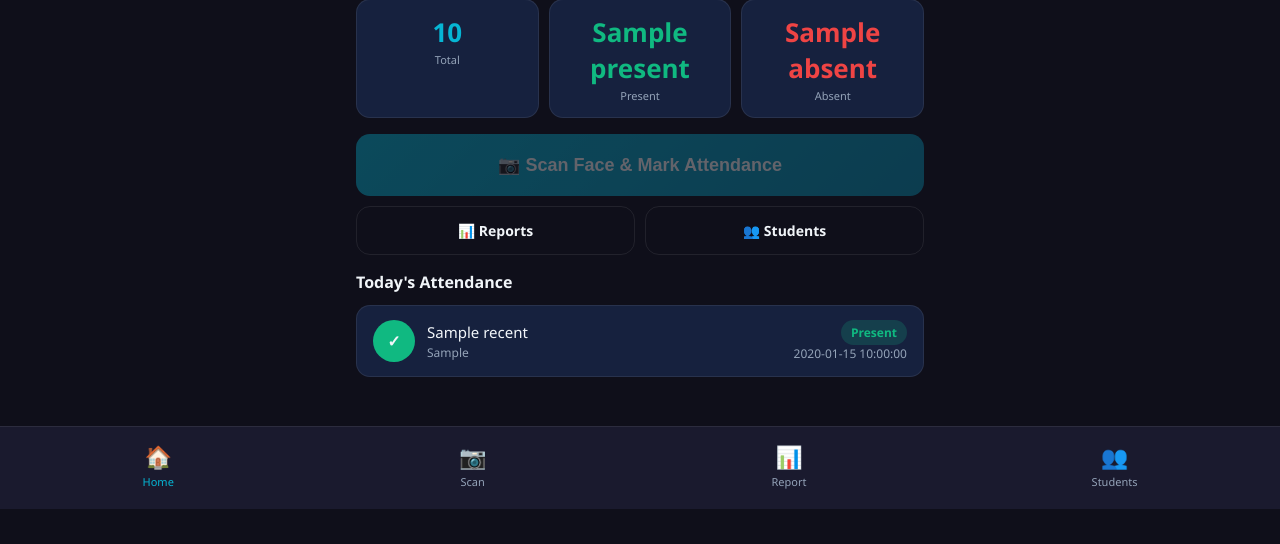
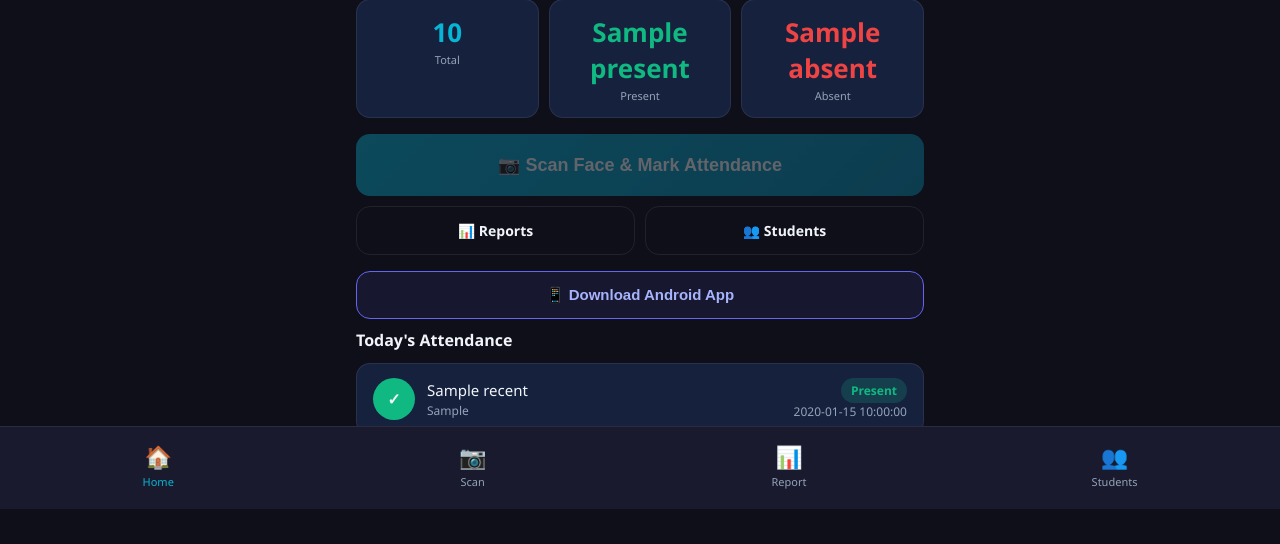
Before and after one commit to kumar-123690/frs-attendance, a Flask app: template templates/dashboard.html in a window 1280 px wide. Shown: the part 291-835 px from the top of the page. Before the commit the page ends 800 px from the top, so only its background shows below. Run offline with Flask 3, Linux system fonts and the light colour scheme; the template is opened without the code that fills it: most values are stand-ins (such as "Sample title", 1, 10 or a date in 2020).

Commit message:
Update dashboard.html

```diff
--- a/templates/dashboard.html
+++ b/templates/dashboard.html
@@ -78,6 +78,15 @@
     <a href="/students" class="btn btn-outline" style="margin:0;padding:14px;font-size:14px;">👥 Students</a>
   </div>
 
+  <!-- Download APK -->
+  <a href="/static/downloads/FRSATTENDANCE.apk" download="FRSATTENDANCE.apk"
+     style="display:block;text-decoration:none;">
+    <button class="btn btn-outline" style="width:100%;padding:14px;font-size:15px;
+            background:rgba(99,102,241,0.1);border:1px solid #6366f1;color:#a5b4fc;">
+      📱 Download Android App
+    </button>
+  </a>
+
   <!-- Recent attendance -->
   {% if recent %}
   <div class="section-header"><div class="section-title">Today's Attendance</div></div>
```
